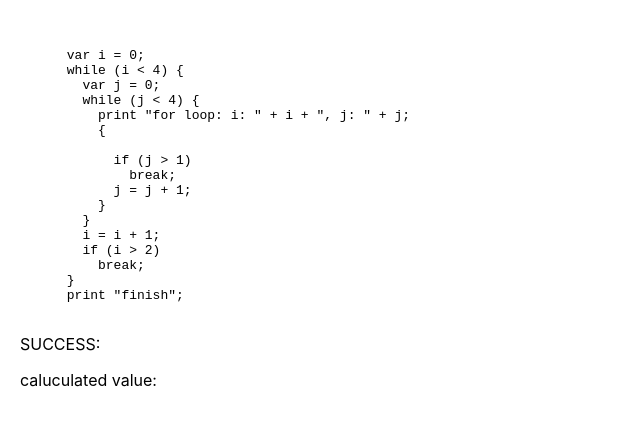
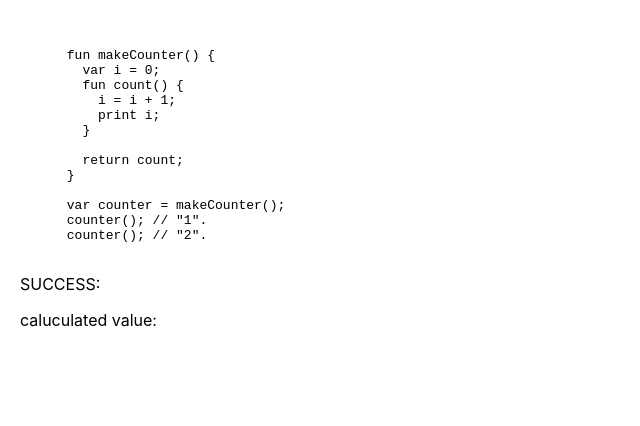
Before and after one commit to henryhe1993/jlox, a React (Create React App) app: page / in a window 1280 px wide. Shown: the top 426 px of the page, without its empty margins (0-640 px from the left). Built offline with nearby package versions, Linux system fonts and the light colour scheme.

Commit message:
Chapter 9: Functions

```diff
--- a/src/jlox/error/runtime-error.ts
+++ b/src/jlox/error/runtime-error.ts
@@ -8,3 +8,12 @@ export class RuntimeError extends Error {
     this.token = token;
   }
 }
+
+export class Return extends RuntimeError {
+  value: any;
+
+  constructor(value: any) {
+    super(null, null);
+    this.value = value;
+  }
+}
--- a/src/jlox/expr.ts
+++ b/src/jlox/expr.ts
@@ -5,7 +5,7 @@ export interface Visitor<R> {
   visitUnaryExpr(expr: Unary): R;
   visitBinaryExpr(expr: Binary): R;
   visitTernaryExpr(expr: Ternary): R;
-  // R visitCallExpr(Call expr);
+  visitCallExpr(expr: Call): R;
   // R visitGetExpr(Get expr);
   visitGroupingExpr(expr: Grouping): R;
   visitLiteralExpr(expr: Literal): R;
@@ -172,3 +172,22 @@ export class Logical extends Expr {
   }
 
 }
+
+export class Call extends Expr {
+  callee: Expr;
+  paren: Token;
+  args: Expr[];
+
+  constructor(callee: Expr, paren: Token, args: Expr[]) {
+    super();
+    this.callee = callee;
+    this.paren = paren;
+    this.args = args;
+  }
+
+  accept<R> (visitor: Visitor<R>): R {
+    return visitor.visitCallExpr(this);
+  }
+
+
+}
--- /dev/null
+++ b/src/jlox/lox-callable.ts
@@ -0,0 +1,6 @@
+import Interpreter from './visitors/interpreter';
+
+export default abstract class LoxCallable {
+  abstract arity(): number;
+  abstract call(interpreter: Interpreter, args: any[]): any;
+}
--- /dev/null
+++ b/src/jlox/lox-function.ts
@@ -0,0 +1,41 @@
+import LoxCallable from './lox-callable';
+import * as Stmt from './stmt';
+import Interpreter from './visitors/interpreter';
+import Environment from './environment';
+import { Return } from './error/runtime-error';
+
+export default class LoxFunction extends LoxCallable {
+  private declaration: Stmt.Function;
+  private closure: Environment;
+
+  constructor(declaration: Stmt.Function, closure: Environment) {
+    super();
+    this.declaration = declaration;
+    this.closure = closure;
+  }
+
+  arity(): number {
+    return this.declaration.params.length;
+  }
+
+  call(interpreter: Interpreter, args: any[]): any {
+    const environment = new Environment(this.closure);
+    for (let i = 0; i < this.declaration.params.length; i++) {
+      environment.define(this.declaration.params[i].lexeme, args[i]);
+    }
+
+    try {
+      interpreter.executeBlock(this.declaration.body, environment);
+    } catch (error) {
+      if (!(error instanceof Return)) throw error;
+      else return error.value;
+
+    }
+
+    return null;
+  }
+
+  toString(): string {
+    return "<fn " + this.declaration.name.lexeme + ">";
+  }
+}
--- a/src/jlox/parser.ts
+++ b/src/jlox/parser.ts
@@ -21,6 +21,7 @@ export default class Parser {
 
   private declaration(): Stmt.Stmt {
     try {
+      if (this.match(TokenType.FUN)) return this.function('function');
       if (this.match(TokenType.VAR)) return this.varDeclaration();
 
       return this.statement();
@@ -46,6 +47,7 @@ export default class Parser {
     if (this.match(TokenType.FOR)) return this.forStatement();
     if (this.match(TokenType.IF)) return this.ifStatement();
     if (this.match(TokenType.PRINT)) return this.printStatement();
+    if (this.match(TokenType.RETURN)) return this.returnStatement();
     if (this.match(TokenType.WHILE)) return this.whileStatement();
     if (this.match(TokenType.BREAK)) return this.breakStatement();
     if (this.match(TokenType.LEFT_BRACE)) return new Stmt.Block(this.blockStatement());
@@ -111,6 +113,17 @@ export default class Parser {
     return new Stmt.Print(value);
   }
 
+  private returnStatement(): Stmt.Stmt {
+    const keyword = this.previous();
+    let value: Expr.Expr = null;
+    if (!this.check(TokenType.SEMICOLON)) {
+      value = this.expression();
+    }
+
+    this.consume(TokenType.SEMICOLON, "Expect ';' after return value.");
+    return new Stmt.Return(keyword, value);
+  }
+
   private whileStatement(): Stmt.Stmt {
     this.consume(TokenType.LEFT_PAREN, "Expect '(' after 'while'.");
     const condition = this.expression();
@@ -139,6 +152,26 @@ export default class Parser {
     const expr = this.comma();
     this.consume(TokenType.SEMICOLON, "Expect ';' after expression.");
     return new Stmt.Expression(expr);
+  }
+
+  private function(kind: string): Stmt.Function {
+    const name = this.consume(TokenType.IDENTIFIER, "Expect " + kind + " name.");
+    this.consume(TokenType.LEFT_PAREN, "Expect '(' after " + kind + " name.");
+    const parameters: Token[] = [];
+    if (!this.check(TokenType.RIGHT_PAREN)) {
+      do {
+        if (parameters.length >= 255) {
+          this.error(this.peek(), "Cannot have more than 255 parameters.");
+        }
+
+        parameters.push(this.consume(TokenType.IDENTIFIER, "Expect parameter name."));
+      } while (this.match(TokenType.COMMA));
+    }
+    this.consume(TokenType.RIGHT_PAREN, "Expect ')' after parameters.");
+
+    this.consume(TokenType.LEFT_BRACE, "Expect '{' before " + kind + " body.");
+    const body = this.blockStatement();
+    return new Stmt.Function(name, parameters, body);
   }
 
   private comma(): Expr.Expr {
@@ -261,9 +294,38 @@ export default class Parser {
       return new Expr.Unary(operator, right);
     }
 
-    return this.primary();
+    return this.call();
   }
 
+  private call(): Expr.Expr {
+    let expr = this.primary();
+
+    while (true) {
+      if (this.match(TokenType.LEFT_PAREN)) {
+        expr = this.finishCall(expr);
+      } else {
+        break;
+      }
+    }
+
+    return expr;
+  }
+
+  private finishCall(callee: Expr.Expr): Expr.Expr {
+    const args: Expr.Expr[] = [];
+    if (!this.check(TokenType.RIGHT_PAREN)) {
+      do {
+        if (args.length >= 255) {
+          this.error(this.peek(), "Cannot have more than 255 arguments.");
+        }
+        args.push(this.expression());
+      } while (this.match(TokenType.COMMA));
+    }
+
+    const paren = this.consume(TokenType.RIGHT_PAREN, "Expect ')' after arguments.");
+
+    return new Expr.Call(callee, paren, args);
+  }
 
   private primary(): Expr.Expr {
     if (this.match(TokenType.FALSE)) return new Expr.Literal(false);
--- a/src/jlox/stmt.ts
+++ b/src/jlox/stmt.ts
@@ -5,10 +5,10 @@ export interface Visitor<R> {
   visitBlockStmt(stmt: Block): R;
   // R visitClassStmt(Class stmt);
   visitExpressionStmt(stmt: Expression): R;
-  // R visitFunctionStmt(Function stmt);
+  visitFunctionStmt(stmt: Function): R;
   visitIfStmt(stmt: If): R;
   visitPrintStmt(stmt: Print): R;
-  // R visitReturnStmt(Return stmt);
+  visitReturnStmt(stmt: Return): R;
   visitVarStmt(stmt: Var): R;
   visitWhileStmt(stmt: While): R;
   visitBreakStmt(stmt: Break): R;
@@ -111,3 +111,37 @@ export class Break extends Stmt {
     return visitor.visitBreakStmt(this);
   }
 }
+
+export class Function extends Stmt {
+  name: Token;
+  params: Token[];
+  body: Stmt[];
+
+  constructor(name: Token, params: Token[], body: Stmt[]) {
+    super();
+    this.name = name;
+    this.params = params;
+    this.body = body;
+  }
+
+  accept<R>(visitor: Visitor<R>): R{
+    return visitor.visitFunctionStmt(this);
+  }
+}
+
+export class Return extends Stmt {
+  keyword: Token;
+  value: Expr.Expr;
+
+  constructor(keyword: Token, value: Expr.Expr) {
+    super();
+    this.keyword = keyword;
+    this.value = value;
+  }
+
+  accept<R>(visitor: Visitor<R>): R {
+    return visitor.visitReturnStmt(this);
+  }
+
+
+}
--- a/src/jlox/visitors/ast-printer.ts
+++ b/src/jlox/visitors/ast-printer.ts
@@ -53,6 +53,11 @@ export default class implements Expr.Visitor<string> {
     return '';
   }
 
+  // TODO:
+  visitCallExpr(expr: Expr.Call) {
+    return '';
+  }
+
   private parenthesize(name: String, ...exprs: Expr.Expr[]) {
     let builder = '';
 
--- a/src/jlox/visitors/interpreter.ts
+++ b/src/jlox/visitors/interpreter.ts
@@ -3,15 +3,30 @@ import * as Stmt from '../stmt';
 import Token, { TokenType } from '../token';
 import Environment from '../environment';
 import Logger from '../logger';
-import { RuntimeError } from '../error/runtime-error';
+import { RuntimeError, Return } from '../error/runtime-error';
 import TagDataSource from '../tag';
+import LoxCallable from '../lox-callable';
+import LoxFunction from '../lox-function';
 
 enum ExitState {
   BREAK = 'BREAK'
 }
 
 export default class Interpreter implements Expr.Visitor<any>, Stmt.Visitor<void> {
-  private environment: Environment = new Environment();
+  globals: Environment = new Environment();
+  private environment: Environment = this.globals;
+
+  constructor() {
+    this.globals.define("clock", new class extends LoxCallable {
+      arity(): number { return 0; }
+
+      call(interpreter: Interpreter, args: any[]): number {
+        return Date.now();
+      }
+
+      toString(): String { return "<native fn>"; }
+    });
+  }
 
   interpret(statements: Stmt.Stmt[]) {
     try {
@@ -69,6 +84,20 @@ export default class Interpreter implements Expr.Visitor<any>, Stmt.Visitor<void
   visitBreakStmt(stmt: Stmt.Stmt): ExitState.BREAK {
     return ExitState.BREAK;
   }
+
+  visitFunctionStmt(stmt: Stmt.Function): void {
+    const fun = new LoxFunction(stmt, this.environment);
+    this.environment.define(stmt.name.lexeme, fun);
+    return null;
+  }
+
+  visitReturnStmt(stmt: Stmt.Return) {
+    let value = null;
+    if (stmt.value != null) value = this.evaluate(stmt.value);
+
+    throw new Return(value);
+  }
+
 
   // EXPRESSION
   visitAssignExpr(expr: Expr.Assign): any {
@@ -148,6 +177,25 @@ export default class Interpreter implements Expr.Visitor<any>, Stmt.Visitor<void
     return this.evaluate(expr.condition) ? this.evaluate(expr.leftExpr) : this.evaluate(expr.rightExpr);
   }
 
+  visitCallExpr(expr: Expr.Call): any {
+    const callee = this.evaluate(expr.callee);
+
+    const args: Expr.Expr[] = [];
+    for (let arg of expr.args) {
+      args.push(this.evaluate(arg));
+    }
+    if (!(callee instanceof LoxCallable)) {
+      throw new RuntimeError(expr.paren, "Can only call functions and classes.");
+    }
+    const fun: LoxCallable = callee;
+    if (args.length !== fun.arity()) {
+      throw new RuntimeError(expr.paren, "Expected " +
+          fun.arity() + " arguments but got " +
+          args.length + ".");
+    }
+    return fun.call(this, args);
+  }
+
   visitGroupingExpr(expr: Expr.Grouping): any {
     return this.evaluate(expr.expression);
   }
--- a/src/jlox/visitors/rpn-generator.ts
+++ b/src/jlox/visitors/rpn-generator.ts
@@ -51,6 +51,11 @@ export default class RPNVisitor implements Expr.Visitor<string> {
     return '';
   }
 
+  // TODO:
+  visitCallExpr(expr: Expr.Call) {
+    return '';
+  }
+
   computeValue(value: Expr.LiteralType, ...exprs: Expr.Expr[]) {
     let build = ``;
     for (let expr of exprs) {
--- a/src/pages/jlox.tsx
+++ b/src/pages/jlox.tsx
@@ -20,23 +20,19 @@ export default function() {
   const rawInput = React.useMemo(() => {
     return (
       `
-      var i = 0;
-      while (i < 4) {
-        var j = 0;
-        while (j < 4) {
-          print "for loop: i: " + i + ", j: " + j;
-          {
+      fun makeCounter() {
+        var i = 0;
+        fun count() {
+          i = i + 1;
+          print i;
+        }
 
-            if (j > 1)
-              break;
-            j = j + 1;
-          }
-        }
-        i = i + 1;
-        if (i > 2)
-          break;
+        return count;
       }
-      print "finish";
+
+      var counter = makeCounter();
+      counter(); // "1".
+      counter(); // "2".
       `
     )
   }, []);
```
